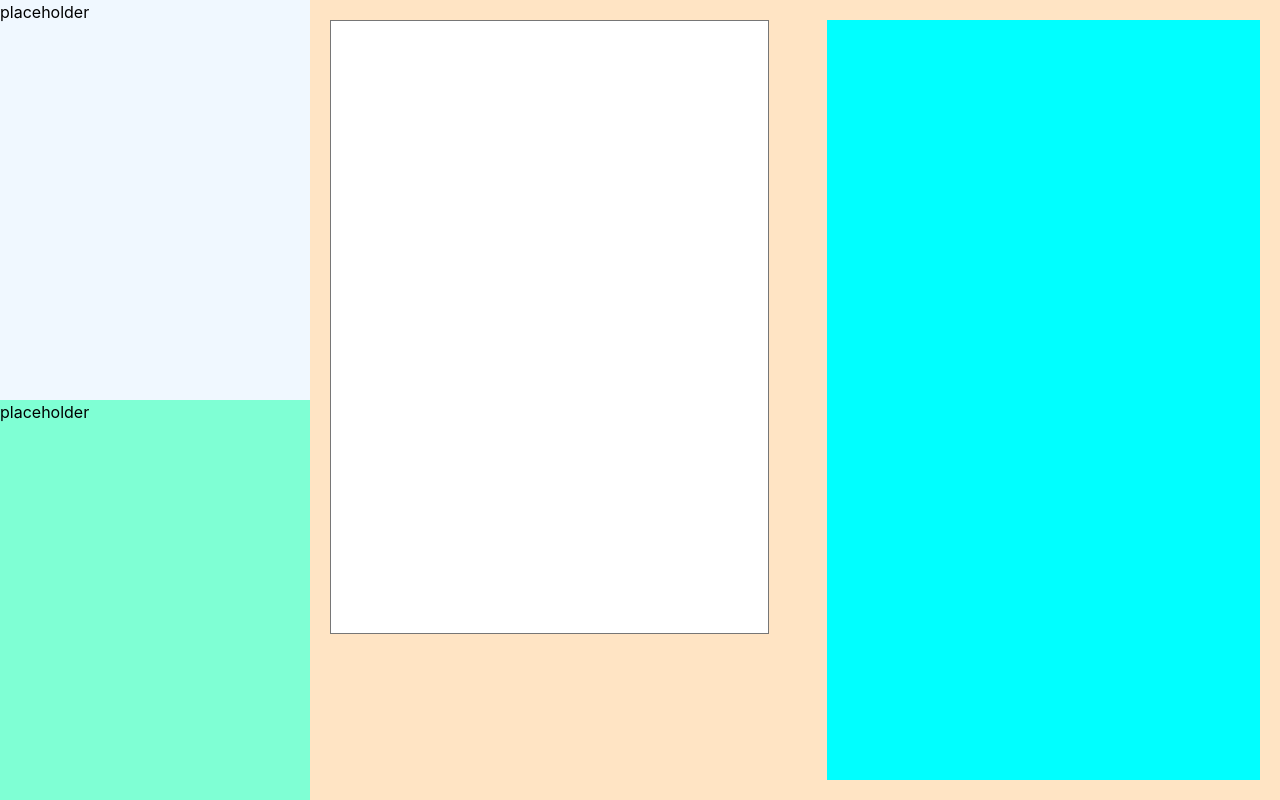
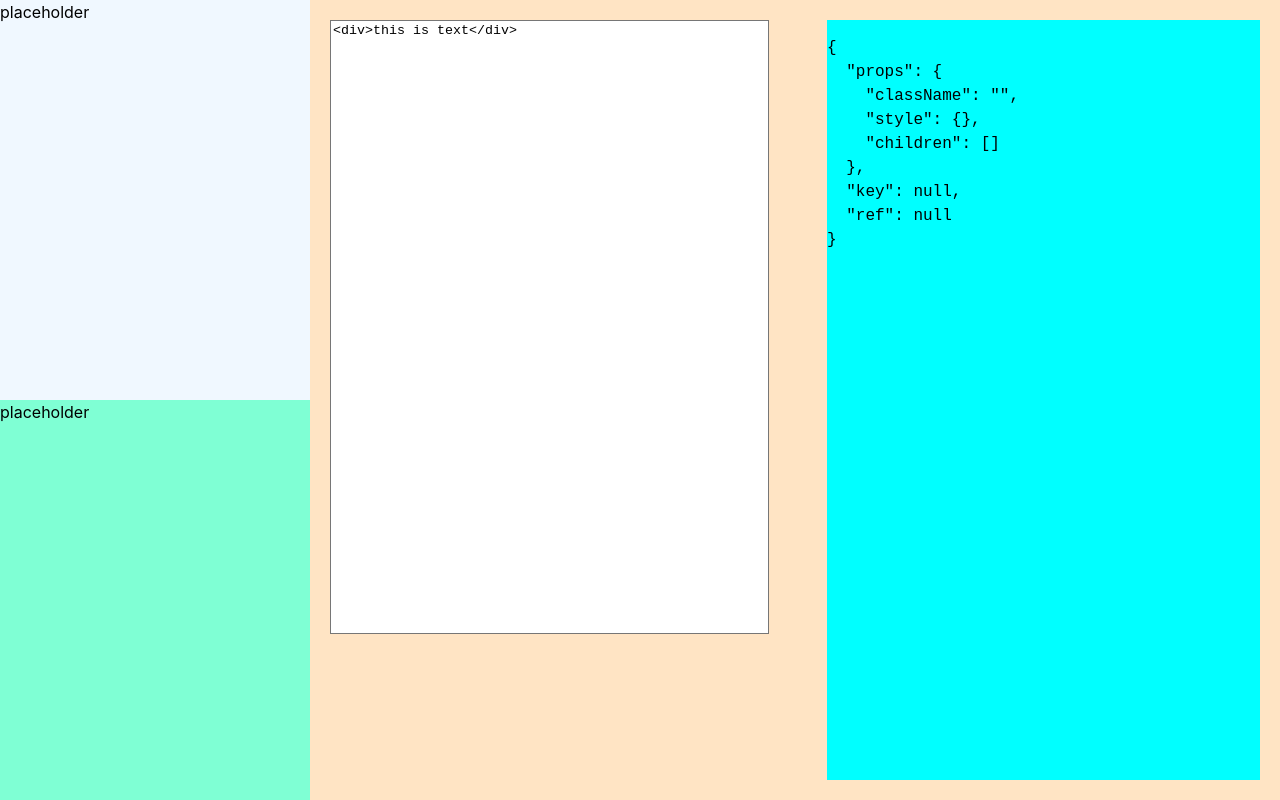
Before and after one commit to Kndgy/jsx-to-unreal-umg, a React (Vite) app: page / in a window 1280 px wide. Built offline with nearby package versions, Linux system fonts and the light colour scheme.

Commit message:
regex to detect tag and content from plain string

```diff
--- a/src/modules/editor.tsx
+++ b/src/modules/editor.tsx
@@ -1,14 +1,41 @@
-import { useState } from 'react'
+import { createRef, useEffect, useState } from 'react'
+import { renderToStaticMarkup } from "react-dom/server";
 import styles from './editor.module.css'
+import { convertNodeToJSON } from '../parser/convertNodeToJSON'
 
 export const Editor = () => {
 
-    const [text, setText] = useState('')
+    const [text, setText] = useState({
+        text:"<div>this is text</div>",
+        element:<></>
+    })
 
     const handleText = (event:any) => {
-        setText(event.target.value);
+        setText({text:event.target.value, element: <div>test</div> });
         console.log(event.target.value)
     }
+    console.log(text.element)
+    console.log(<div>test</div>)
+
+    function trimStringTags(str: string): { tagName: string, content: string }[] {
+        const pattern = /<(\w+)>(.*?)<\/\1>/g;
+        const matches = [];
+        let match;
+        while ((match = pattern.exec(str))) {
+          matches.push({ tagName: match[1], content: match[2] });
+        }
+        return matches;
+    }
+    const str = "start should be ignored <example>text</example> with <multiple>multiple</multiple> end should be ignored too.";
+    const trimmed = trimStringTags(str);
+    console.log(trimmed);
+    // Output: [ { tagName: 'example', content: 'text' }, { tagName: 'multiple', content: 'multiple' } ]
+
+    //handle this thing
+    // const stringToJsxElement = (tag:string, htmlString: string): JSX.Element => {
+    //     return <{tag}>{htmlString}</tag>;
+    // }
+    // console.log(stringToJsxElement(trimmed.toString()))
 
     return(
         <div className={styles.editor}>
@@ -25,12 +52,12 @@ export const Editor = () => {
                     <textarea
                         className={styles.input}
                         id='text'
-                        value={text}
+                        value={text.text}
                         onChange={handleText}
                     />
                 </div>
                 <div className={styles.result}>
-                    {text}
+                    <pre>{JSON.stringify(convertNodeToJSON(text.element), null , 2)}</pre>
                 </div>
             </div>
         </div>
--- a/src/parser/convertNodeToJSON.tsx
+++ b/src/parser/convertNodeToJSON.tsx
@@ -9,7 +9,7 @@ interface NodeJson {
   };
 }
 
-export function convertNodeToJSON(obj: NodeJson | Array<NodeJson>): NodeJson {
+export function convertNodeToJSON(obj: NodeJson | Array<NodeJson> | null): NodeJson {
   let newNode: NodeJson = {
     type: '',
     props: {
@@ -78,6 +78,10 @@ export function convertNodeToJSON(obj: NodeJson | Array<NodeJson>): NodeJson {
       }
     }
   }
-  recurse(obj, newNode);
+  if(obj == null) {
+    console.log("is a null")
+  }else{
+    recurse(obj, newNode);
+  }
   return newNode;
 }
```
Also changed, not shown: src/main.tsx (+2 -8 lines).
